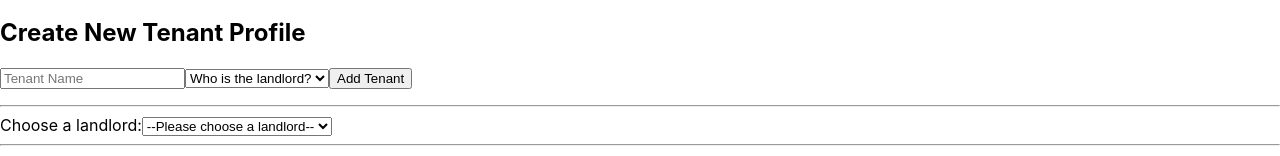
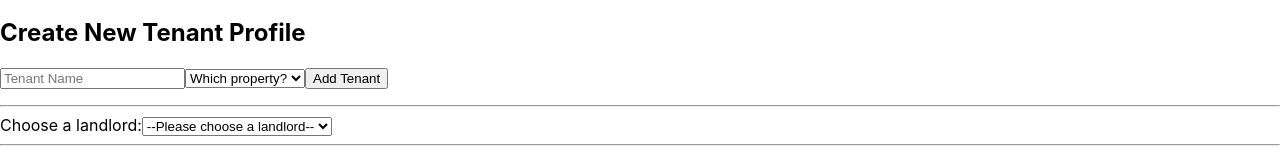
Before and after one commit to haphamo/rent-receipt-maker, a React (Create React App) app: page / in a window 1280 px wide. Shown: the part 155-311 px from the top of the page. Built offline with nearby package versions, Linux system fonts and the light colour scheme.

Commit message:
The second input after the name is to select an address the new tenant is associated with, displays the landlord name and property address

```diff
--- a/src/components/CreateTenant.js
+++ b/src/components/CreateTenant.js
@@ -2,9 +2,9 @@ import React, { useState } from "react";
 import { v4 as uuidv4 } from 'uuid';
 import { allTenants } from '../fixture/fixture.js';
 
-function CreateTenant({ allLandlordsForSelect }) {
+function CreateTenant({ allAddressesForSelect }) {
   const [newTenant, setNewTenant] = useState('')
-  const [landlordOfNewTenant, setLandlordOfNewTenant] = useState('')
+  const [addressOfTenant, setAddressOfTenant] = useState('')
 
   const handleNewTenant = evt => {
     setNewTenant(evt.target.value)
@@ -25,8 +25,8 @@ function CreateTenant({ allLandlordsForSelect }) {
 
         <label htmlFor="which-landlord">
           <select>
-            <option value="">Who is the landlord?</option>
-            {allLandlordsForSelect}
+            <option value="">Which property?</option>
+            {allAddressesForSelect}
           </select>
         </label>
         <button type="submit">Add Tenant</button>
```
